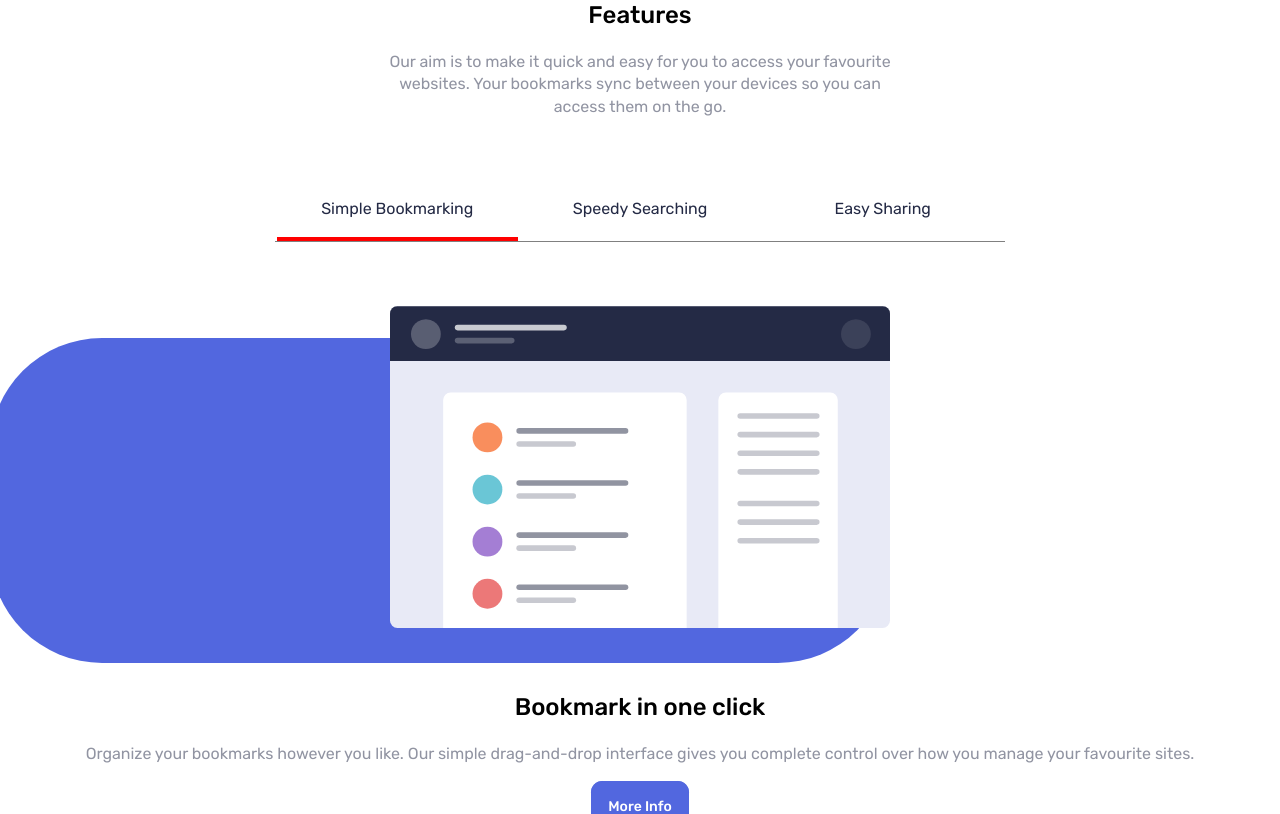
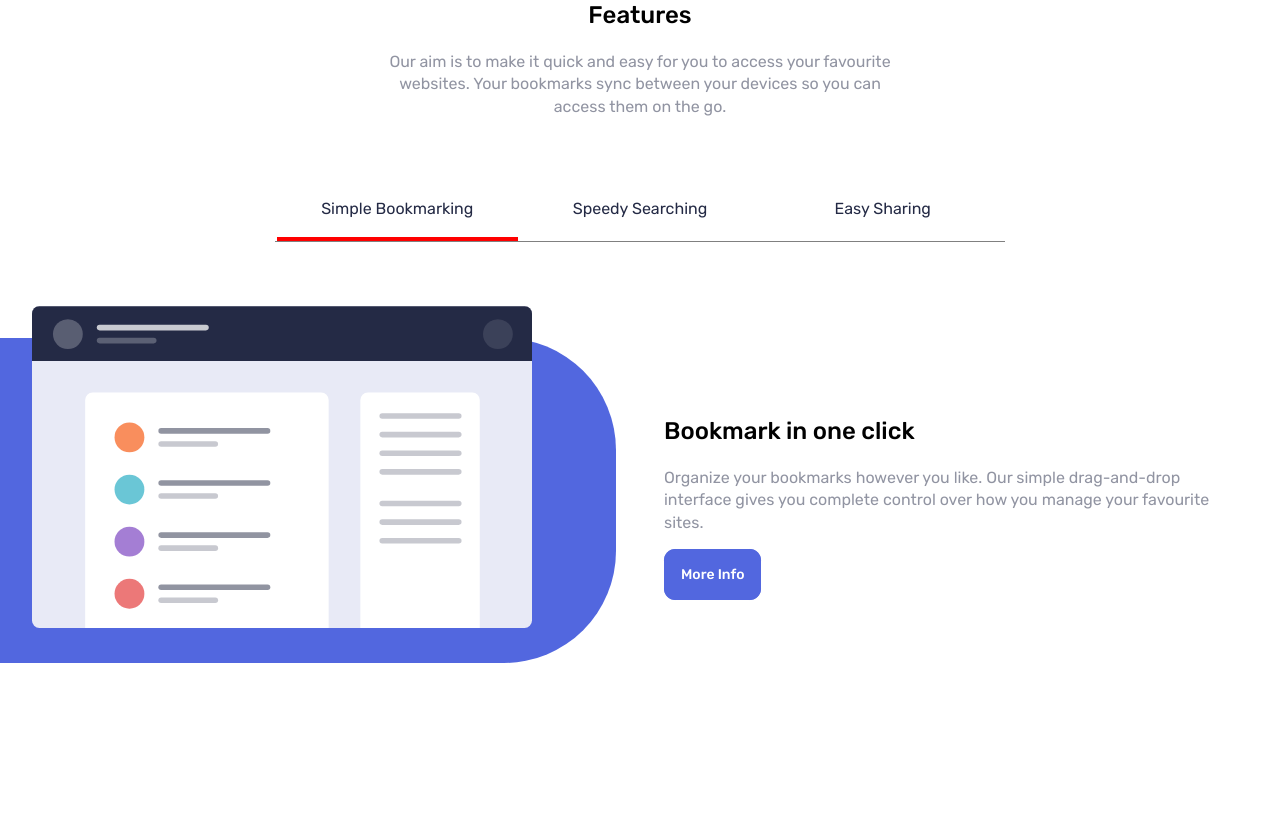
Before and after one commit to webstormcam/Bookmark_Landing_Page, a plain HTML site: page index.html in a window 1280 px wide. Shown: the part 696-1510 px from the top of the page. After the commit the page ends 1391 px from the top, so only its background shows below. Drawn offline with Linux system fonts and the light colour scheme.

Commit message:
started styling the middle top section

```diff
--- a/index.html
+++ b/index.html
@@ -80,13 +80,13 @@
             <div class="clickable-options">
 
                 <div>
-                    <p class="selectables" id="bookmark"><a href="#">Simple Bookmarking</a> </p>
+                    <p class="selectables" id="bookmark">Simple Bookmarking </p>
                 </div>
                 <div>
-                    <p class="" id="speedy"><a href="#">Speedy Searching</a> </p>
+                    <p class="" id="speedy">Speedy Searching </p>
                 </div>
                 <div>
-                    <p class="" id="easy"><a href="#">Easy Sharing</a> </p>
+                    <p class="" id="easy">Easy Sharing </p>
                 </div>
 
 
--- a/styles.css
+++ b/styles.css
@@ -442,6 +442,22 @@ p {
     .clickable-options div:last-child {
         border-bottom: none;
     }
+
+    #middle-top {
+        display: flex;
+        flex-direction: row;
+
+    }
+
+    #picture-section2 {
+        width: 50%;
+    }
+
+    #middle-top-words {
+        width: 50%;
+        text-align: left;
+        margin-left: 3rem;
+    }
 }
 
 
```
